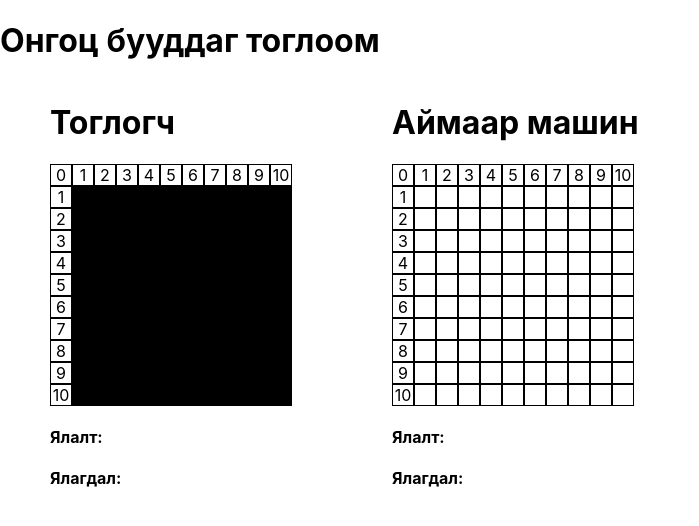
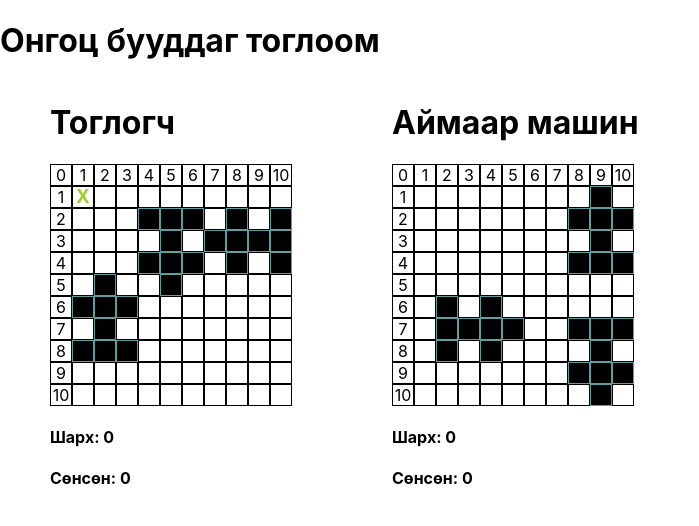
Before and after one commit to saruul-c/plane, a React (Create React App) app: page / in a window 1280 px wide. Both pictures are taken after a click on the element 83 px from the left and 196 px from the top of the page. Shown: the top 526 px of the page, without its empty margins (0-699 px from the left). Built offline with nearby package versions, Linux system fonts and the light colour scheme.

Commit message:
онгоц зөв зурдаг болов Тэгээд өөр гое өө гоё

```diff
--- a/package.json
+++ b/package.json
@@ -9,6 +9,7 @@
     "react": "^17.0.2",
     "react-dom": "^17.0.2",
     "react-scripts": "5.0.0",
+    "react-toastify": "^8.2.0",
     "web-vitals": "^2.1.4"
   },
   "scripts": {
--- a/src/App.css
+++ b/src/App.css
@@ -16,11 +16,26 @@
 .cell {
   width: 20px;
   height: 20px;
-  border: .5px solid black;
+  border: 0.5px solid black;
   display: flex;
   justify-content: center;
   align-items: center;
+  cursor: pointer;
 }
 .have_body {
   background-color: black;
+  border: 0.5px solid cadetblue;
 }
+.clicked {
+  cursor: not-allowed;
+}
+.map-text {
+  color: "yellow";
+}
+
+.loser::before {
+  content: "Ялагдагч";
+}
+.winner::before {
+  content: "Ялагч";
+}
--- a/src/App.js
+++ b/src/App.js
@@ -1,119 +1,40 @@
-import logo from "./logo.svg";
 import "./App.css";
 import Display from "./plane/display";
 import { useEffect, useState } from "react";
+import ToastifyBody from "./compoents/toastCore";
+import { bodyGenrate } from "./utils/functions";
+import "react-toastify/dist/ReactToastify.css";
 
 function App() {
   const [pcBodys, setPcBodys] = useState([]);
-  // ongotsnii biye iig buteeh
-  function bodyGenrate(
-    bodys = [
+  const [humanBodys, setHumanBodys] = useState([]);
 
-    ]
-  ) {
-    console.log('you here budy');
-    console.log(bodys.length);
-    while (bodys.length < 3) {
-      let head = [getRandomInteger(0, 9), getRandomInteger(0, 9)];
-      console.log(`togloi: ${JSON.stringify(head)}`);
+  const [humanPoint, setHumanPoint] = useState({ шарх: 0, сөнсөн: 0 });
+  const [pcPoint, setPcPoint] = useState({ шарх: 0, сөнсөн: 0 });
 
-      let randomDir = getRandomInteger(1, 4);
-      if (randomDir === 1) {
-        bodys.push(createBodyTop(head));
-      } else if (randomDir === 2) {
-        bodys.push(createBodyBot(head));
-      } else if (randomDir === 3) {
-        bodys.push(createBodyLeft(head));
-      } else if (randomDir === 4) {
-        bodys.push(createBodyRight(head));
-
-      }
-      console.log(bodys);
-    }
-
-    return bodys;
-  }
-  // deesh harsan biye uusgeh
-  function createBodyTop(head) {
-    return [
-      head,
-      [head[0], head[1] + 1],
-      [head[0], head[1] + 2],
-      [head[0], head[1] + 3],
-      [head[0] - 1, head[1] + 1],
-      [head[0] - 1, head[1] + 3],
-      [head[0] + 1, head[1] + 1],
-      [head[0] + 1, head[1] + 3],
-    ];
-  }
-
-  // doosh harsan biye uusgeh
-  function createBodyBot(head) {
-    return [
-      head,
-      [head[0], head[1] - 1],
-      [head[0], head[1] - 2],
-      [head[0], head[1] - 3],
-      [head[0] - 1, head[1] - 1],
-      [head[0] - 1, head[1] - 3],
-      [head[0] + 1, head[1] - 1],
-      [head[0] + 1, head[1] - 3],
-    ];
-  }
-
-  // baruun harsan biye uusgeh
-  function createBodyLeft(head) {
-    return [
-      head,
-      [head[0] + 1, head[1]],
-      [head[0] + 2, head[1]],
-      [head[0] + 3, head[1]],
-      [head[0] + 1, head[1] - 1],
-      [head[0] + 3, head[1] - 1],
-      [head[0] + 1, head[1] + 1],
-      [head[0] + 3, head[1] + 1],
-    ];
-  }
-
-  // zuun harsan biye uusgeh
-  function createBodyRight(head) {
-    return [
-      head,
-      [head[0] - 1, head[1]],
-      [head[0] - 2, head[1]],
-      [head[0] - 3, head[1]],
-      [head[0] - 1, head[1] - 1],
-      [head[0] - 3, head[1] - 1],
-      [head[0] - 1, head[1] + 1],
-      [head[0] - 3, head[1] + 1],
-    ];
-  }
-
-  // integer utga butsaa random func
-
-  function getRandomInteger(min, max) {
-    return Math.floor(Math.random() * (max - min + 1)) + min;
-  }
-
-  // useEffect(() => {}, );
+  useEffect(() => {
+    setPcBodys(bodyGenrate());
+    setHumanBodys(bodyGenrate());
+  }, []);
 
   return (
     <>
       <h1>Онгоц бууддаг тоглоом</h1>
       <div className="container">
-        <div className="app">
+        <div className="app" key="user">
           <h1>Тоглогч</h1>
-          <Display bodys={[bodyGenrate()]} />
-          <h4>Ялалт: </h4>
-          <h4>Ялагдал: </h4>
+          <Display bodys={pcBodys} setPoint={setPcPoint} />
+          <h4>Шарх: {pcPoint.шарх}</h4>
+          <h4>Сөнсөн: {pcPoint.сөнсөн}</h4>
         </div>
-        <div className="app">
-          <h1>Аймаар машин </h1>
-          <Display />
-          <h4>Ялалт: </h4>
-          <h4>Ялагдал: </h4>
+        <div className="app" key="pc">
+          <h1>Аймаар машин</h1>
+          <Display bodys={humanBodys} setPoint={setHumanPoint} />
+          <h4>Шарх: {humanPoint.шарх}</h4>
+          <h4>Сөнсөн: {humanPoint.сөнсөн}</h4>
         </div>
       </div>
+      <ToastifyBody />
     </>
   );
 }
--- /dev/null
+++ b/src/compoents/toastCore.js
@@ -0,0 +1,52 @@
+import React from "react";
+import { Flip, toast, ToastContainer } from "react-toastify";
+
+export default function ToastifyBody() {
+  return <ToastContainer transition={Flip} />;
+}
+export const toastError = (msg, position = "top-left") => {
+  toast.error(msg, {
+    position: position,
+    autoClose: 2000,
+    hideProgressBar: true,
+    closeOnClick: true,
+    pauseOnHover: true,
+    draggable: true,
+    progress: undefined
+  });
+};
+
+export const toastWarning = (msg, position = "top-left") => {
+  toast.warning(msg, {
+    position: position,
+    autoClose: 2000,
+    hideProgressBar: true,
+    closeOnClick: true,
+    pauseOnHover: true,
+    draggable: true,
+    progress: undefined
+  });
+};
+
+export const toastSuccess = (msg, position = "top-left") => {
+  toast.success(msg, {
+    position: position,
+    autoClose: 2000,
+    hideProgressBar: true,
+    closeOnClick: true,
+    pauseOnHover: true,
+    draggable: true,
+    progress: undefined
+  });
+};
+export const toastInfo = (msg, position = "top-left") => {
+  toast.info(msg, {
+    position: position,
+    autoClose: 2000,
+    hideProgressBar: true,
+    closeOnClick: true,
+    pauseOnHover: true,
+    draggable: true,
+    progress: undefined
+  });
+};
--- a/src/plane/display.js
+++ b/src/plane/display.js
@@ -1,7 +1,8 @@
-import React, { useState } from "react";
+import React, { useEffect, useState } from "react";
+import { toastWarning } from "../compoents/toastCore";
 
-export default function Display({bodys=[]}) {
-  const [map] = useState([
+export default function Display({ bodys = [], setPoint = ({ шарх = 0, сөнсөн = 0 }) => {} }) {
+  const [map, setMap] = useState([
     [0, 0, 0, 0, 0, 0, 0, 0, 0, 0],
     [0, 0, 0, 0, 0, 0, 0, 0, 0, 0],
     [0, 0, 0, 0, 0, 0, 0, 0, 0, 0],
@@ -11,52 +12,54 @@ export default function Display({bodys=[]}) {
     [0, 0, 0, 0, 0, 0, 0, 0, 0, 0],
     [0, 0, 0, 0, 0, 0, 0, 0, 0, 0],
     [0, 0, 0, 0, 0, 0, 0, 0, 0, 0],
-    [0, 0, 0, 0, 0, 0, 0, 0, 0, 0],
+    [0, 0, 0, 0, 0, 0, 0, 0, 0, 0]
   ]);
 
-  const [planeBodysPc, setPlaneBodysPc] = useState(bodys);
-  console.log(bodys);
-
-  function createPlane() {
-    let planeBody = bodys?.[0] ?? [
-      [1, 1],
-      [2, 0],
-      [2, 1],
-      [2, 2],
-      [3, 1],
-      [4, 0],
-      [4, 1],
-      [4, 2],
-    ];
-    return planeBody;
-  }
-
   function CheckBody(items, index, index2) {
-    return items.findIndex(item3=>item3[0] === index2 && item3[1] === index ) === -1
+    return items.findIndex((item3) => item3[0] === index2 && item3[1] === index) !== -1;
   }
 
   return (
     <div className="map">
       <div className="row">
         <div className="cell">0</div>
-        {map[0].map((item, index) => {
-          return <div className="cell">{index + 1}</div>;
+        {map[0].map((_, index) => {
+          return (
+            <div key={`${index} col numbers`} className="cell">
+              {index + 1}
+            </div>
+          );
         })}
       </div>
       {map.map((item, index) => {
         return (
-          <div className="row">
-            <div className="cell">{index + 1}</div>
-            {item.map((item2, index2) => {
+          <div className="row" key={index}>
+            <div className="cell" key={index + "row numbers"}>
+              {index + 1}
+            </div>
+            {item.map((_, index2) => {
               return (
                 <div
-                  className={"cell " + (bodys.findIndex(item4=> CheckBody(item4, index, index2)) === -1 ? '':'have_body')}
+                  className={"cell " + (bodys.findIndex((item4) => CheckBody(item4, index, index2)) === -1 ? "" : "have_body")}
                   onClick={() => {
-                    console.log('item2');
-                    console.log(item2);
-                    alert(`x=${index2 + 1} y=${index + 1}`);
+                    if (map[index][index2] === 0) {
+                      let result = "X";
+                      bodys.forEach((b) => {
+                        if (result !== "X") {
+                          return;
+                        }
+                        let finded = b.findIndex((item4) => item4[0] === index2 && item4[1] === index);
+                        if (finded !== -1) {
+                          result = finded === 0 ? "С" : "Ш";
+                        }
+                      });
+                      map[index][index2] = result;
+                      setPoint((e) => ({ шарх: e.шарх + (result === "Ш" ? 1 : 0), сөнсөн: e.сөнсөн + (result === "С" ? 1 : 0) }));
+                      setMap([...map]);
+                    } else toastWarning("Чи аль хэдийн дарсан байна ахиад өөр дараагүй нүдэн дээр дарж ажаамуй ¯\\_(ツ)_/¯");
                   }}
-                >
+                  key={`${index} : ${index2}`}>
+                  {map[index][index2] === 0 ? "" : <h3 style={{ color: "yellowgreen" }}>{map[index][index2]}</h3>}
                 </div>
               );
             })}
--- /dev/null
+++ b/src/utils/functions.js
@@ -0,0 +1,108 @@
+// deesh harsan biye uusgeh
+export function createBodyTop(head) {
+  return [
+    head,
+    [head[0], head[1] + 1],
+    [head[0], head[1] + 2],
+    [head[0], head[1] + 3],
+    [head[0] - 1, head[1] + 1],
+    [head[0] - 1, head[1] + 3],
+    [head[0] + 1, head[1] + 1],
+    [head[0] + 1, head[1] + 3]
+  ];
+}
+
+// doosh harsan biye uusgeh
+export function createBodyBot(head) {
+  return [
+    head,
+    [head[0], head[1] - 1],
+    [head[0], head[1] - 2],
+    [head[0], head[1] - 3],
+    [head[0] - 1, head[1] - 1],
+    [head[0] - 1, head[1] - 3],
+    [head[0] + 1, head[1] - 1],
+    [head[0] + 1, head[1] - 3]
+  ];
+}
+
+// baruun harsan biye uusgeh
+export function createBodyLeft(head) {
+  return [
+    head,
+    [head[0] + 1, head[1]],
+    [head[0] + 2, head[1]],
+    [head[0] + 3, head[1]],
+    [head[0] + 1, head[1] - 1],
+    [head[0] + 3, head[1] - 1],
+    [head[0] + 1, head[1] + 1],
+    [head[0] + 3, head[1] + 1]
+  ];
+}
+
+// zuun harsan biye uusgeh
+export function createBodyRight(head) {
+  return [
+    head,
+    [head[0] - 1, head[1]],
+    [head[0] - 2, head[1]],
+    [head[0] - 3, head[1]],
+    [head[0] - 1, head[1] - 1],
+    [head[0] - 3, head[1] - 1],
+    [head[0] - 1, head[1] + 1],
+    [head[0] - 3, head[1] + 1]
+  ];
+}
+
+// ongotsnii biyesiig buteeh
+
+export function bodyGenrate(bodys = []) {
+  while (bodys.length < 3) {
+    let head = [getRandomInteger(0, 9), getRandomInteger(0, 9)];
+
+    let body;
+    let randomDir = getRandomInteger(1, 4);
+    if (randomDir === 1) {
+      body = createBodyTop(head);
+    } else if (randomDir === 2) {
+      body = createBodyBot(head);
+    } else if (randomDir === 3) {
+      body = createBodyLeft(head);
+    } else if (randomDir === 4) {
+      body = createBodyRight(head);
+    }
+
+    if (checkBody(bodys, body)) {
+      bodys.push(body);
+    }
+  }
+
+  return bodys;
+}
+
+// check body
+
+export function checkBody(bodys = [[]], body = []) {
+  let check = true;
+
+  bodys.forEach((b) => {
+    if (!check) return;
+    b.forEach((elm1) => {
+      if (!check) return;
+      body.forEach((elm2) => {
+        if (!check) return;
+        if (elm1[0] === elm2[0] && elm1[1] === elm2[1]) {
+          check = false;
+        }
+      });
+    });
+  });
+
+  return check && body.findIndex((item) => item[0] < 0 || item[0] > 9 || item[1] < 0 || item[1] > 9) === -1;
+}
+
+// integer utga butsaa random func
+
+function getRandomInteger(min, max) {
+  return Math.floor(Math.random() * (max - min + 1)) + min;
+}
```
Also changed, not shown: 2 other files (tests, documents, lock files or other folders).
